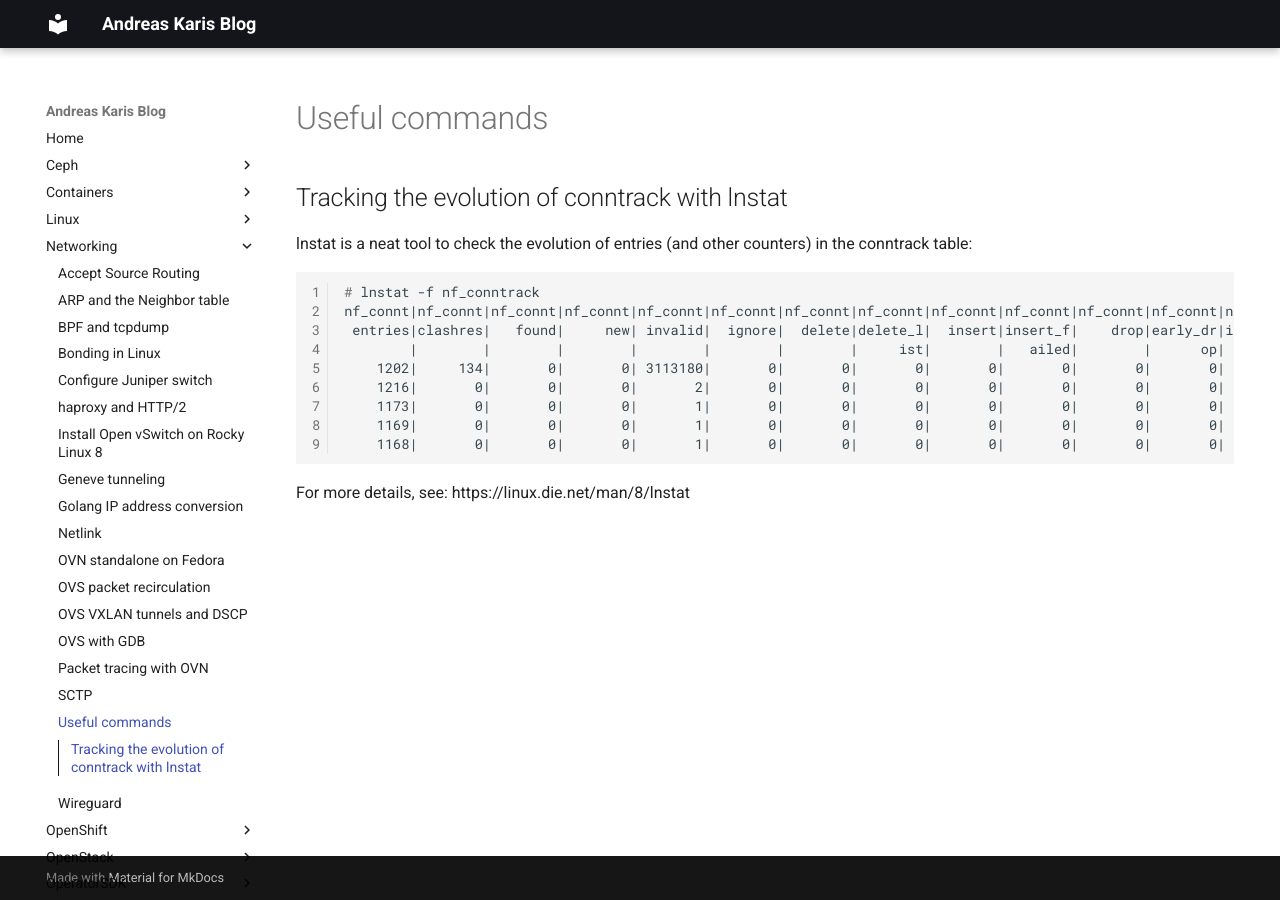
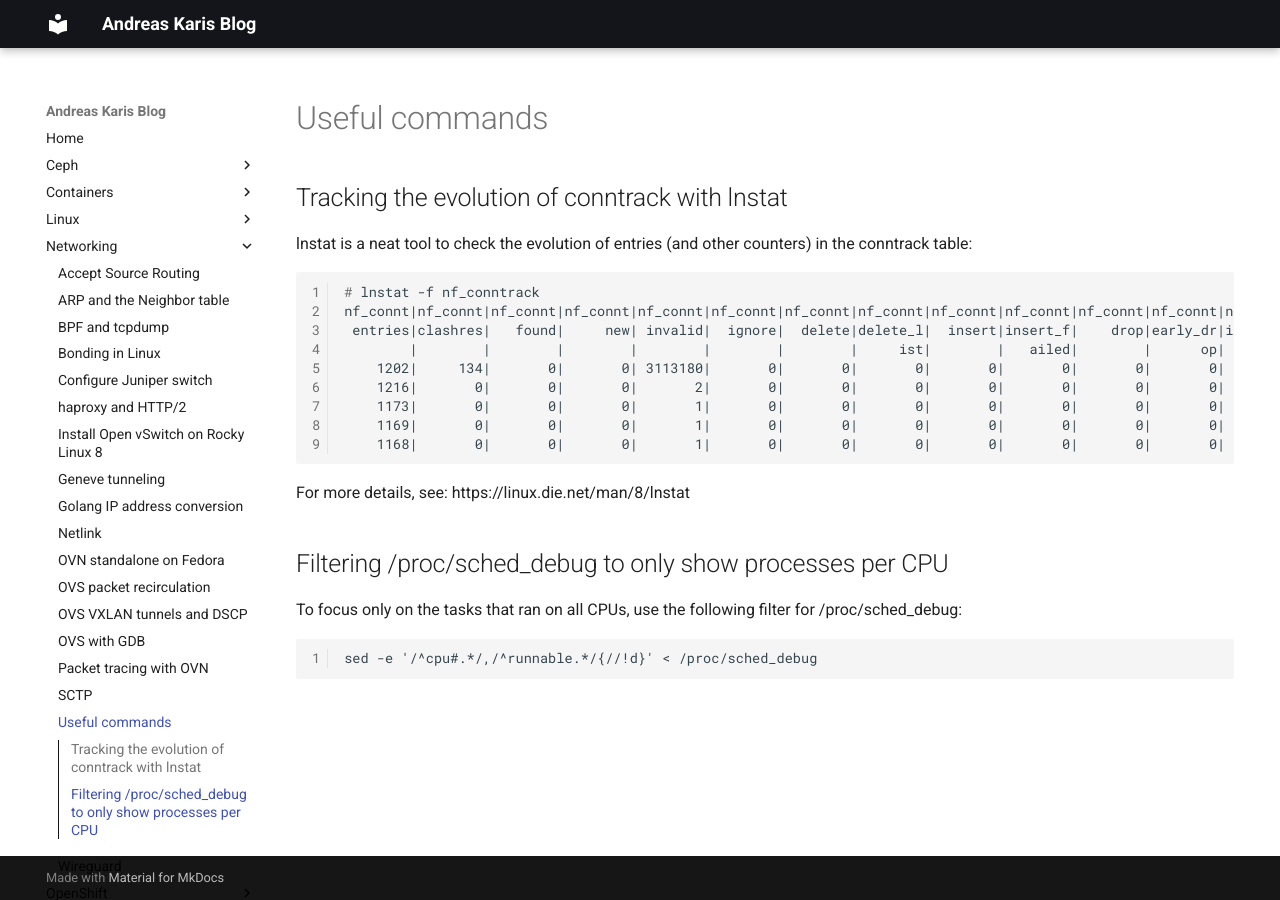
Before and after one commit to andreaskaris/blog, an MkDocs documentation site: the page built from docs/networking/useful-commands.md, in a window 1280 px wide. Built offline with MkDocs 1.6.1 and Material for MkDocs 9.7.7, drawn with Linux system fonts in a browser that asks for light colours.

Commit message:
added /proc/sched_debug to useful commands
Signed-off-by: Andreas Karis <ak.karis@gmail.com>

```diff
--- a/docs/networking/useful-commands.md
+++ b/docs/networking/useful-commands.md
@@ -16,3 +16,10 @@ nf_connt|nf_connt|nf_connt|nf_connt|nf_connt|nf_connt|nf_connt|nf_connt|nf_connt
 ~~~
 
 For more details, see: https://linux.die.net/man/8/lnstat
+
+## Filtering /proc/sched_debug to only show processes per CPU
+
+To focus only on the tasks that ran on all CPUs, use the following filter for /proc/sched_debug:
+~~~
+sed -e '/^cpu#.*/,/^runnable.*/{//!d}' < /proc/sched_debug
+~~~
```
Also changed, not shown: docs/index.md (+2 -1 lines).
